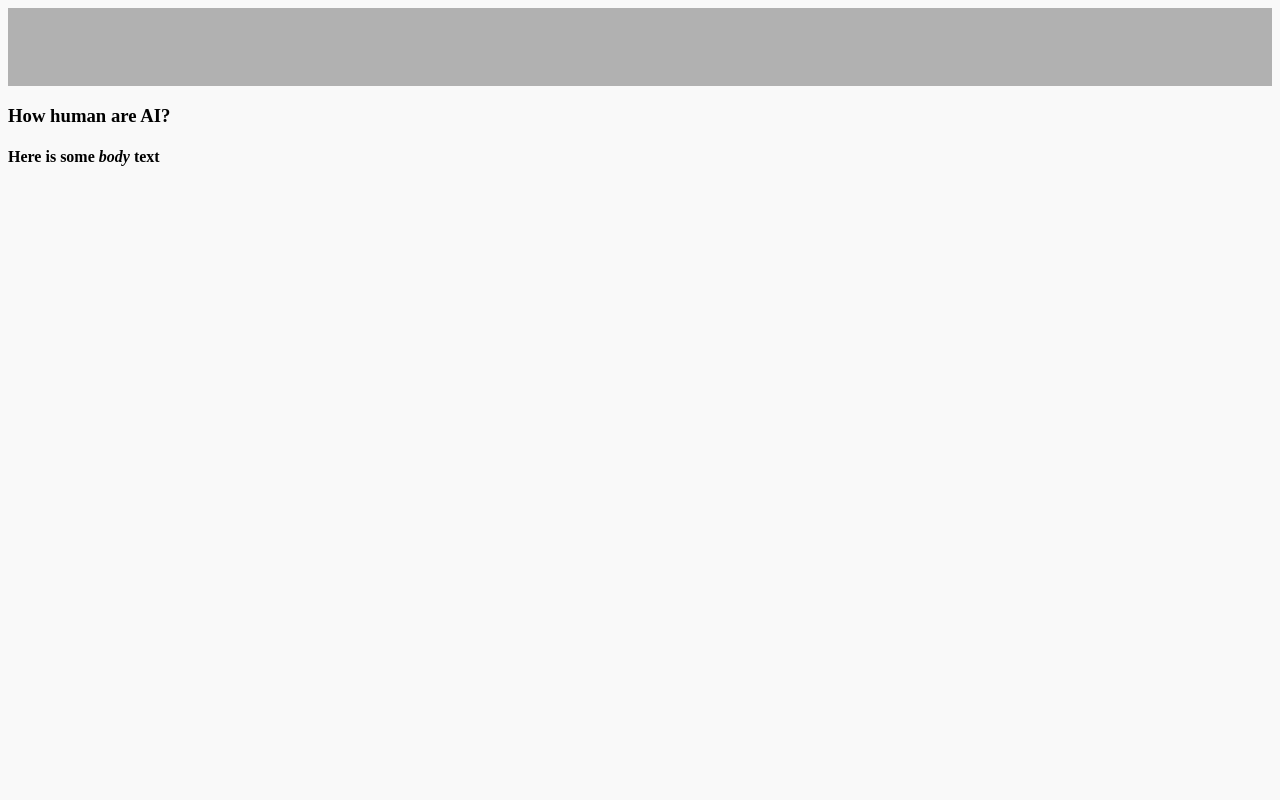
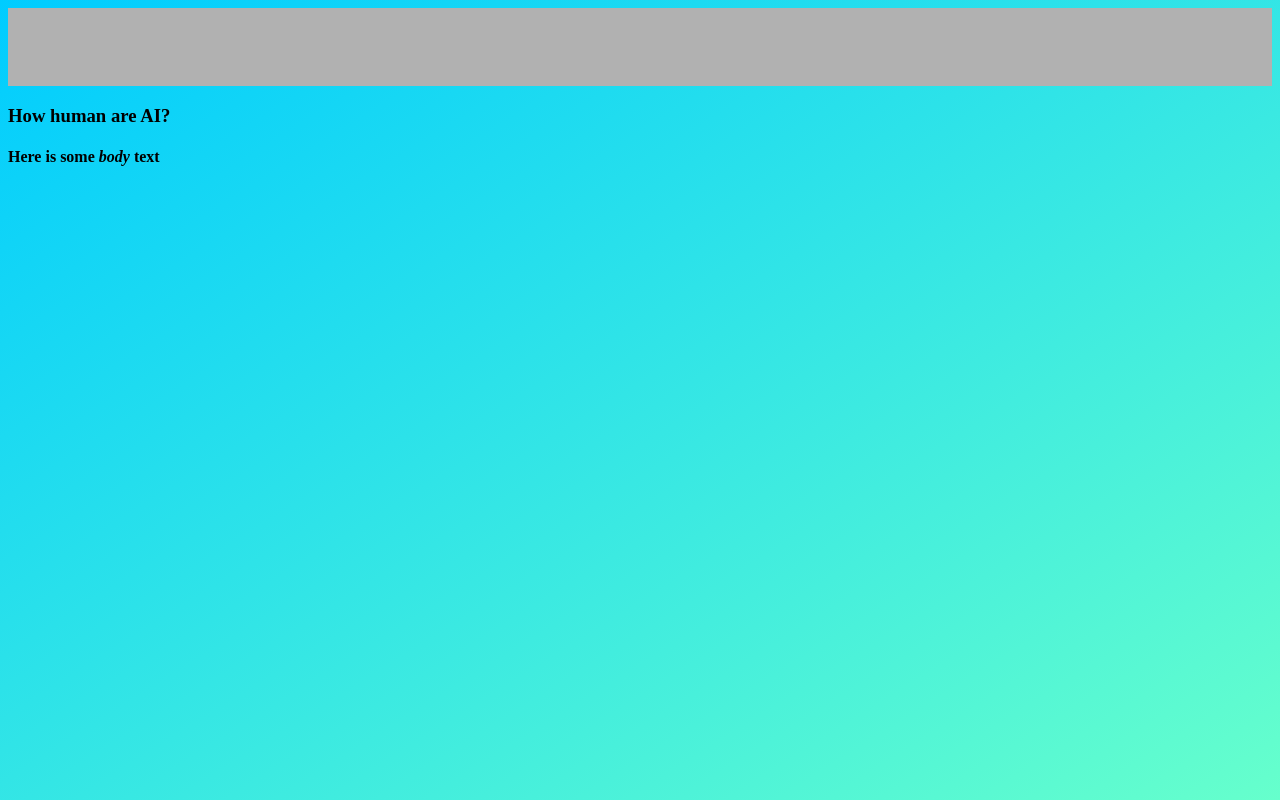
Before and after one commit to Lukas-n-milo/AI-Rights, a plain HTML site: page index.html in a window 1280 px wide. Drawn offline with Linux system fonts and the light colour scheme.

Commit message:
Update stylesheet.css

```diff
--- a/stylesheet.css
+++ b/stylesheet.css
@@ -1,5 +1,5 @@
 body {
-    background-color: #f9f9f9;
+    background: linear-gradient(to bottom right, #00ccff, #66ffcc);
 }
 .NavBar{
     background-color: #b1b1b1;
```
